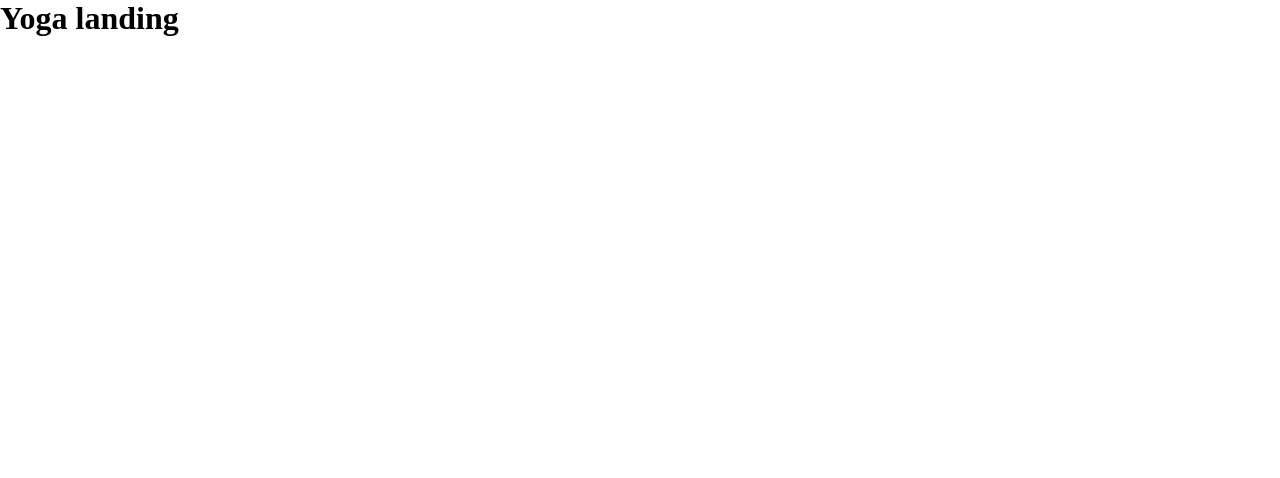
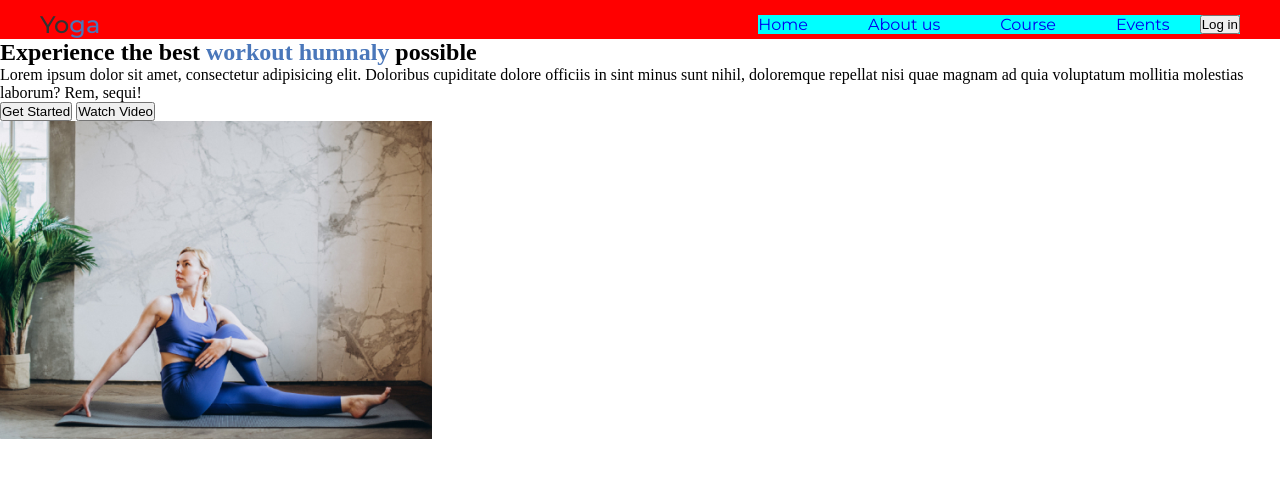
Before and after one commit to NitsuCOL/Yoga-Landing, a plain HTML site: page index.html in a window 1280 px wide. Drawn offline with Linux system fonts and the light colour scheme.

Commit message:
Maquetacion del navbar y el hero

```diff
--- a/index.css
+++ b/index.css
@@ -3,3 +3,45 @@
     padding: 0;
     box-sizing: border-box;
 }
+
+nav{
+    background-color: red;
+    font-family: "Montserrat", sans-serif;
+    display: flex;
+    justify-content: space-between;
+    align-items: center;
+    padding: 10px 40px 0 40px;
+
+    h1{
+        a{
+            text-decoration: none;
+            color: #323232;
+            font-weight: 500;
+        }
+    }
+
+    .navList{
+        background-color: aqua;
+        display: flex;
+        justify-content: space-around;
+        align-items: center;
+        gap: 30px;
+
+        ul{
+            display: flex;
+            justify-content: space-between;
+            align-items: center;
+            gap: 60px;
+            list-style: none;
+
+            a{
+                text-decoration: none;
+            }
+        }
+    }
+}
+
+/*CLASE PARA LAS LETRAS AZULES*/
+.blue_letter{
+    color: #4A77BA;
+}
--- a/index.html
+++ b/index.html
@@ -1,14 +1,80 @@
 <!DOCTYPE html>
 <html lang="es">
+
 <head>
-    <meta charset="UTF-8">
-    <meta name="viewport" content="width=device-width, initial-scale=1.0">
-    <!--Archivo de estilos del index-->
-    <link rel="stylesheet" href="./index.css">
-    <!-------------------------------->
-    <title>Yoga Landing</title>
+	<meta charset="UTF-8" />
+	<meta name="viewport" content="width=device-width, initial-scale=1.0" />
+	<!--IMPORTACION DE LA FUENTE -> MONTSERRAT -->
+	<link rel="preconnect" href="https://fonts.googleapis.com">
+	<link rel="preconnect" href="https://fonts.gstatic.com" crossorigin>
+	<link href="https://fonts.googleapis.com/css2?family=Montserrat:ital,wght@0,100..900;1,100..900&display=swap"
+		rel="stylesheet">
+	<!------------------------------------------->
+	<!--Archivo de estilos del index-->
+	<link rel="stylesheet" href="./index.css" />
+	<!-------------------------------->
+	<title>Yoga Landing</title>
 </head>
+
 <body>
-    <h1>Yoga landing</h1>
+	<div id="root">
+		<!--BARRA DE NAVEGACION-->
+		<nav>
+			<h1>
+				<a href="./index.html">Yo<span class="blue_letter">ga</span></a>
+			</h1>
+
+			<div class="navList">
+				<ul>
+					<li>
+						<a href="#">Home</a>
+					</li>
+					<li>
+						<a href="#">About us</a>
+					</li>
+					<li>
+						<a href="#">Course</a>
+					</li>
+					<li>
+						<a href="#">Events</a>
+					</li>
+				</ul>
+				<button type="button">Log in</button>
+			</div>
+		</nav>
+		<!--FIN DE LA BARRA DE NAVEGACION-->
+
+		<!--HERO SECTION-->
+		<section id="home">
+
+			<div class="info__hero">
+				<h2>
+					Experience the best
+					<span class="blue_letter">workout
+						humnaly</span>
+					possible
+				</h2>
+				<p>
+					Lorem ipsum dolor sit amet, consectetur adipisicing elit. Doloribus cupiditate dolore officiis in sint minus
+					sunt nihil, doloremque repellat nisi quae magnam ad quia voluptatum mollitia molestias laborum? Rem, sequi!
+				</p>
+
+				<div class="btn-container__hero">
+					<button type="button">
+						Get Started
+					</button>
+					<button type="button">
+						Watch Video
+					</button>
+				</div>
+
+			</div>
+
+			<img src="./assets/img/Hero/HeroImage.png" alt="Mujer estirando">
+
+		</section><!--FIN DEL HERO SECTION-->
+
+	</div><!--FIN DEL CONTENEDOR ROOT-->
 </body>
+
 </html>
```
